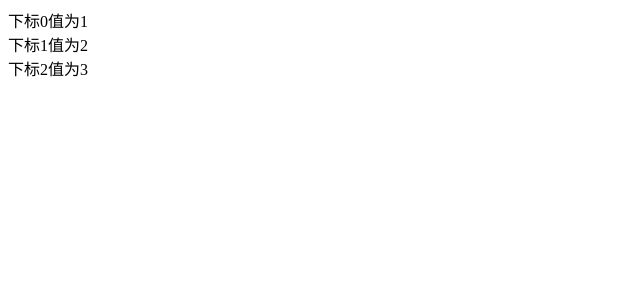
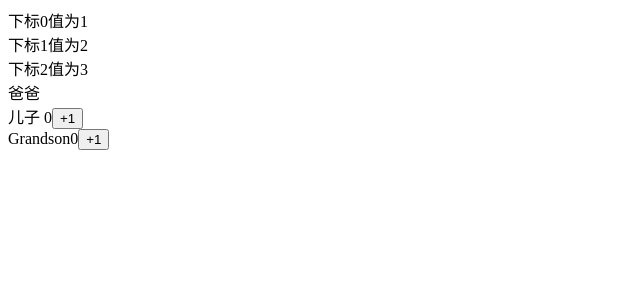
Before and after one commit to E1FANG/ReactStudy, a React (Create React App) app: page / in a window 1280 px wide. Shown: the top 300 px of the page, without its empty margins (0-640 px from the left). Built offline with nearby package versions, Linux system fonts and the light colour scheme.

Commit message:
尝试组件操作1，函数组件和类组件demo1

```diff
--- a/src/index.js
+++ b/src/index.js
@@ -3,9 +3,12 @@
 import App from './App';
 import * as serviceWorker from './serviceWorker';
 
+import Father from './函数组件与类组件demo1'
+
 ReactDOM.render(
   <React.StrictMode>
     <App />
+    <Father />
   </React.StrictMode>,
   document.getElementById('root')
 );
--- /dev/null
+++ b/src/函数组件与类组件demo1.js
@@ -0,0 +1,44 @@
+import React from 'react'
+
+function Father(){
+    return (
+            <div>
+                爸爸
+                <Son />
+            </div>
+    )
+}
+
+class Son extends React.Component{
+    constructor(){
+        super()
+        this.state ={
+            n:0
+        }
+    }
+    add(){
+        this.setState({n:this.state.n + 1})
+    }
+    render(){
+        return (
+            <div>
+                儿子 {this.state.n}
+                <button onClick={()=> this.add()}>+1</button>
+                <Grandson />
+            </div>
+        )
+    }
+}
+
+const Grandson = ()=>{
+    const [n,setN] = React.useState(0);
+    return (
+        <div>
+            Grandson
+            {n}
+            <button onClick={()=> setN(n +1 )}>+1</button>
+        </div>
+    )
+}
+
+export default Father
```
